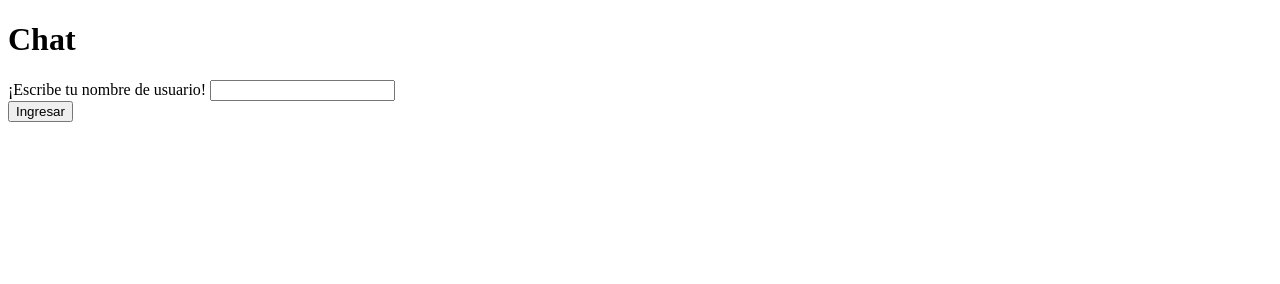
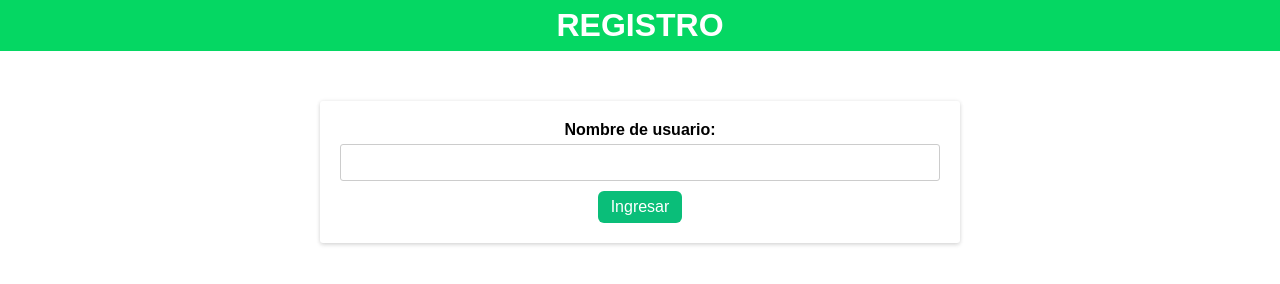
Before and after one commit to Marvin-CS/Examen_3, a website: page src/views/registro.html in a window 1280 px wide. Drawn offline with Linux system fonts and the light colour scheme; files that its build step writes are made by us from their sources; files whose address does not match are found by name.

Commit message:
modificaciones

```diff
--- a/src/public/css/estilos.css
+++ b/src/public/css/estilos.css
@@ -10,7 +10,7 @@ body {
 }
 
 header {
-    background: #43a8f0;
+    background: #05d763;
     color: #fff;
     padding: 7px;
 }
@@ -58,19 +58,19 @@ header {
 
 .primary {
     --btn-color: #fff;
-    --btn-bg: #43a8f0;
-    --btn-border-color: #43a8f0;
+    --btn-bg: #0abe79;
+    --btn-border-color: #0abe79;
     --btn-hover-color: #fff;
-    --btn-hover-bg: #116bf0;
-    --btn-hover-border-color: #0a58ca;
+    --btn-hover-bg: #0abe79;
+    --btn-hover-border-color: #0abe79;
     --btn-focus-shadow-rgb: 49,132,253;
     --btn-active-color: #fff;
-    --btn-active-bg: #0a58ca;
-    --btn-active-border-color: #0a53be;
+    --btn-active-bg: #0abe79;
+    --btn-active-border-color: #0abe79;
     --btn-active-shadow: inset 0 3px 5px rgba(0, 0, 0, 0.125);
     --btn-disabled-color: #fff;
-    --btn-disabled-bg: #0d6efd;
-    --btn-disabled-border-color: #0d6efd;
+    --btn-disabled-bg: #0abe79;
+    --btn-disabled-border-color: #0abe79;
 }
 
 .secondary {
@@ -79,7 +79,7 @@ header {
     --btn-border-color: #88d123;
     --btn-hover-color: #fff;
     --btn-hover-bg: #88d123;
-    --btn-hover-border-color: #88d123;
+    --btn-hover-border-color: rgb(85, 137, 13);
     --btn-focus-shadow-rgb: 131,83,256;
     --btn-active-color: #fff;
     --btn-active-bg: #88d123;
--- a/src/public/js/script.js
+++ b/src/public/js/script.js
@@ -1,13 +1,12 @@
 const socket = io();
-const send = document.querySelector("#enviar-mensaje");
+const enviar = document.querySelector("#enviar-mensaje");
 const mostrarMensajes = document.querySelector("#todosMensajes");
 
-send.addEventListener("click", () => {
+enviar.addEventListener("click", () => {
 
     const message = document.querySelector("#message");
 
     socket.emit("message", message.value);
-
     message.value = "";
 
 });
--- a/src/views/registro.html
+++ b/src/views/registro.html
@@ -5,10 +5,11 @@
     <meta http-equiv="X-UA-Compatible" content="IE=edge">
     <meta name="viewport" content="width=device-width, initial-scale=1.0">
     <title>Formulario Registro</title>
+    <link rel="stylesheet" href="css/estilos.css">
 </head>
 <body>
     <header>
-        <h1>Chat</h1>
+        <h1 style="text-align:center;">REGISTRO</h1>
     </header>
 
     <main>
@@ -16,7 +17,7 @@
         <form action="#" method="post" class="card">
 
             <div class="input-group">
-                <label for="username">¡Escribe tu nombre de usuario!</label>
+                <label for="username">Nombre de usuario:</label>
                 <input type="text" id="username">
             </div>
 
```
Also changed, not shown: src/views/index.html (+0 -2 lines).
